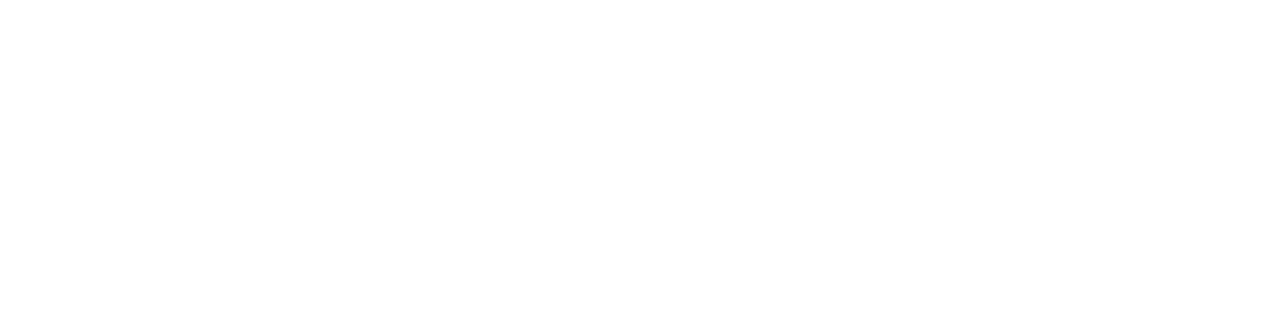
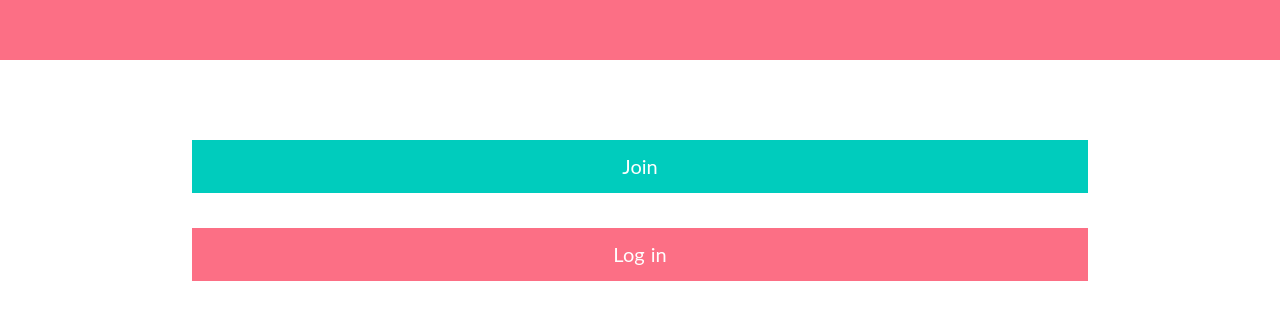
Before and after one commit to justinwilkin/code2change, a Nuxt app in the folder frontend/: page /login in a window 1280 px wide. Before the commit this address had no page. Shown: the part 420-740 px from the top of the page. Built offline with nearby package versions, Linux system fonts and the light colour scheme.

Commit message:
Login Page

```diff
--- a/frontend/assets/global.scss
+++ b/frontend/assets/global.scss
@@ -12,8 +12,7 @@
 }
 
 html {
-  font-family: 'Helvetica Neue', 'Segoe UI', 'Source Sans Pro', -apple-system,
-    BlinkMacSystemFont, Roboto, Arial, sans-serif;
+  font-family: 'Lato';
   font-size: 16px;
   word-spacing: 1px;
   -ms-text-size-adjust: 100%;
--- a/frontend/assets/variables.scss
+++ b/frontend/assets/variables.scss
@@ -6,10 +6,15 @@
 $color-primary: #ff0000;
 $color-secondary: #0a49f1;
 
-$color-black: #000;
+$color-black: #1b1b1b;
 $color-darkgray: #707070;
-$color-gray: #f8f8f8;
-$color-white: #fff;
+$color-light-gray: #E2E3E8;
+$color-white: #fefefe;
+$color-dark-blue: #1D2C4A;
+$color-blue: #1F355A;
+$color-light-blue: #00CCBD;
+$color-red: #FC6F85;
+
 
 $fontweight-ultrabold: 800;
 $fontweight-bold: 600;
--- /dev/null
+++ b/frontend/components/Footer.vue
@@ -0,0 +1,12 @@
+<template>
+    <section>
+        <h2>This is the footer component</h2>
+    </section>
+</template>
+
+<script>
+export default {
+}
+</script>
+<style>
+</style>
--- a/frontend/pages/index.vue
+++ b/frontend/pages/index.vue
@@ -1,16 +1,19 @@
 <template>
   <div id="page-index">
     <Header />
+    <Footer />
   </div>
 </template>
 
 <script>
 import Header from '@/components/Header.vue'
+import Footer from '@/components/Footer.vue'
 
 export default {
   layout: 'default',
   components: {
-    Header
+    Header,
+    Footer
   }
 }
 </script>
--- /dev/null
+++ b/frontend/pages/login.vue
@@ -0,0 +1,112 @@
+<template>
+    <div id="page-login">
+        <div id="cover-slide" :class="{ loggingin: loggingIn }"></div>
+        <section id="login-section">
+            <div class="btn blue" v-on:click="handleJoin" :class="{ loggingin: loggingIn }">Join</div>
+            <div class="btn red" v-on:click="handleLoggingIn" :class="{ loggingin: loggingIn }">Log in</div>
+
+            <input type="text" class="ipt" id="username" :class="{ loggingin: loggingIn }" placeholder="Username" v-model="username"/>
+            <input type="password" class="ipt" id="password" :class="{ loggingin: loggingIn }" placeholder="Password" v-model="password"/>
+            <div class="btn red" id="login-btn" v-on:click="handleSubmitLogin" :class="{ loggingin: loggingIn }">Submit</div>
+        </section>
+    </div>
+</template>
+
+<script>
+export default {
+  layout: 'default',
+  data() {
+      return {
+          loggingIn: false,
+          username: '',
+          password: ''
+      }
+  },
+  methods: {
+      // Handle our Join Button clicked
+      handleJoin: function(e) {
+      },
+      // Handle our Login Button clicked
+      handleLoggingIn: function(e) {
+          this.loggingIn = true;
+      },
+      // Handle submitting our login
+      handleSubmitLogin: function(e) {
+          console.log("User has logged in. {username:"+this.username+",password:"+this.password+"}");
+            // Broadcast our event with our user's credentials
+            this.$emit('user-credentials', {"username":this.username, "password":this.password});
+            // Navigate to our home page
+            this.$router.push({ path: "/" });
+      }
+  }
+}
+</script>
+
+<style lang="scss" scoped>
+@import '~assets/global';
+
+#cover-slide {
+    width: 100%;
+    height: 60vh;
+    background-color: $color-red;
+    margin-bottom: 80px;
+    -webkit-transition: height 1s; /* Safari */
+    transition: height 1s;
+    &.loggingin {
+        height: 30vh;
+    }
+}
+
+.btn {
+    width: 70vw;
+    padding: 15px;
+    position: relative;
+    left: 15vw;
+    opacity: 1;
+    margin-top: 35px;
+    text-align: center;
+    font-size: 20px;
+    -webkit-transition: opacity 1s; /* Safari */
+    transition: opacity 1s;
+    &.loggingin {
+        opacity: 0;
+    }
+}
+
+.btn.blue {
+  background-color: $color-light-blue;
+  color: $color-white;
+}
+
+.btn.red {
+  background-color: $color-red;
+  color: $color-white;
+}
+
+#login-btn {
+    opacity: 0;
+    &.loggingin {
+        opacity: 1;
+    }
+}
+
+.ipt {
+    padding-left: 20px;
+    font-family: 'Lato';
+    width: 70vw;
+    position: relative;
+    left: 15vw;
+    opacity: 0;
+    height: 50px;
+    margin-bottom: 25px;
+    border: 0;
+    border-bottom: 1px solid $color-red;
+    position: relative;
+    top: -100px;
+    display: none;
+    &.loggingin {
+        display: block;
+        opacity: 1;
+    }
+}
+</style>
```
